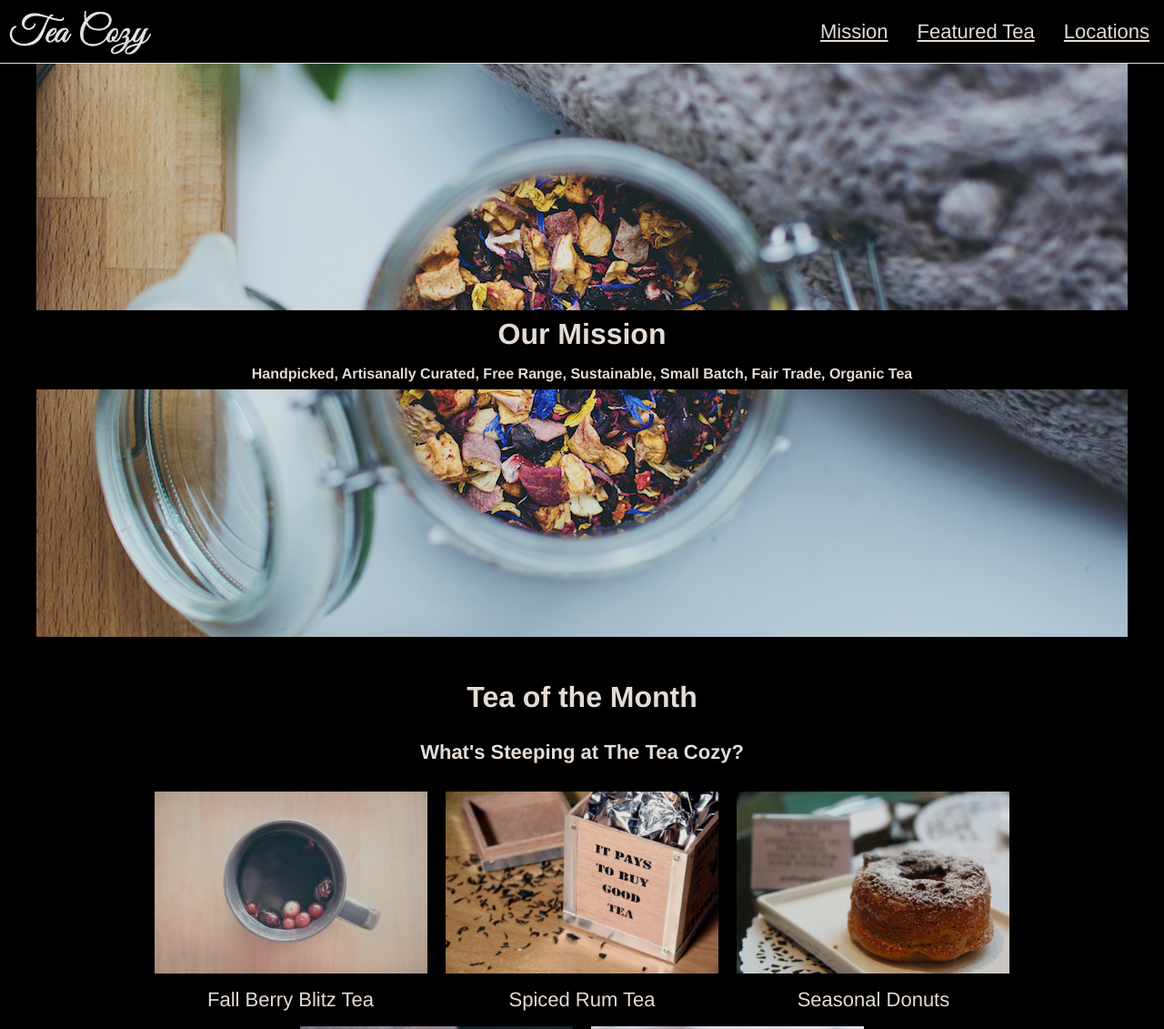
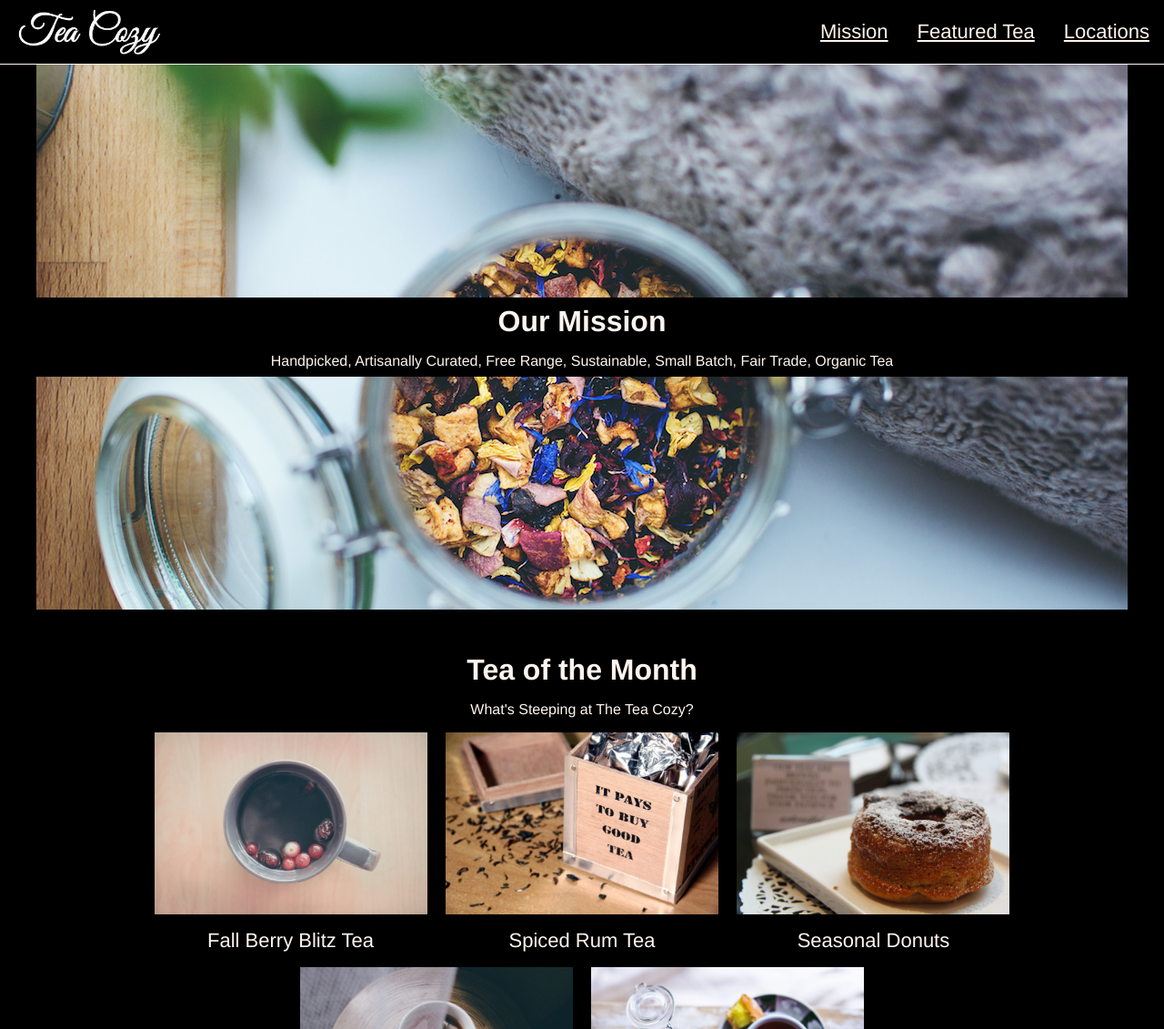
Before and after one commit to StanleyGM93/Tea-Cozy, a plain HTML site: page index.html in a window 1280 px wide. Shown: the top 1131 px of the page at 91% size. Drawn offline with Linux system fonts and the light colour scheme.

Commit message:
Made improvements to the site so it is easier to maintain and more responsive

```diff
--- a/index.html
+++ b/index.html
@@ -13,8 +13,9 @@
     <!-- Header  -->
     <header>
         <h1>
-            <a href=""><img src="./resources/Images/img-tea-cozy-logo.png" alt="Tea Cozy's logo"></a>
+            <a href="/">Tea Cozy - your one stop tea shop</a>
         </h1>
+
         <ul>
             <li><a href="#mission">Mission</a></li>
             <li><a href="#featured_tea">Featured Tea</a></li>
@@ -25,43 +26,46 @@
 
     <!-- Mission Section -->
     <article id="mission">
-        <h2>Our Mission</h2>
-        <h4>Handpicked, Artisanally Curated, Free Range, Sustainable, Small Batch, Fair Trade, Organic Tea</h4>
+        <div class="container">
+            <h2>Our Mission</h2>
+            <p>Handpicked, Artisanally Curated, Free Range, Sustainable, Small Batch, Fair Trade, Organic Tea</p>
+        </div>
     </article>
 
     <!-- Tea of the Month -->
     <article id="featured_tea">
         <h2>Tea of the Month</h2>
-        <h4>What's Steeping at The Tea Cozy?</h4>
+        <p>What's Steeping at The Tea Cozy?</p>
         <dl>
             <div class="list_item">
                 <dt>Fall Berry Blitz Tea</dt>
                 <dd>
-                    <img src="./resources/Images/img-berryblitz.jpg">
+                    <img src="./resources/Images/img-berryblitz.jpg" alt="Top down view of berries floating in tea">
                 </dd>
             </div>
             <div class="list_item">
                 <dt>Spiced Rum Tea</dt>
                 <dd>
-                    <img src="./resources/Images/img-spiced-rum.webp">
+                    <img src="./resources/Images/img-spiced-rum.webp" alt="A box of tea leaves">
                 </dd>
             </div>
             <div class="list_item">
                 <dt>Seasonal Donuts</dt>
                 <dd>
-                    <img src="./resources/Images/img-donut.jpg">
+                    <img src="./resources/Images/img-donut.jpg"
+                        alt="A donut with a chocolate center and icing sugar on top">
                 </dd>
             </div>
             <div class="list_item">
                 <dt>Myrtle Ave Tea</dt>
                 <dd>
-                    <img src="./resources/Images/img-myrtle-ave.jpg">
+                    <img src="./resources/Images/img-myrtle-ave.jpg" alt="Top down view of a cup of tea">
                 </dd>
             </div>
             <div class="list_item">
                 <dt>Bedford Bizarre Tea</dt>
                 <dd>
-                    <img src="./resources/Images/img-bedford-bizarre.webp">
+                    <img src="./resources/Images/img-bedford-bizarre.webp" alt="A cup of tea with a side of sugar">
                 </dd>
             </div>
         </dl>
@@ -73,28 +77,31 @@
         <ul>
             <li>
                 <h3>Downtown</h3>
+                <p>
+                    384 West 4th St<br>
+                    Suite 108<br>
+                    Portland, Maine<br>
+                </p>
+                <a href="">Click here for map to our Downtown location</a>
             </li>
-            <li>384 West 4th St</li>
-            <li>Suite 108</li>
-            <li>Portland, Maine</li>
-        </ul>
-
-        <ul>
             <li>
                 <h3>East Bayside</h3>
+                <p>
+                    3433 Phisherman's Avenue<br>
+                    (Northwest Corner)<br>
+                    Portland, Maine<br>
+                </p>
+                <a href="">Click here for map to our East Bayside location</a>
             </li>
-            <li>3433 Phisherman's Avenue</li>
-            <li>(Northwest Corner)</li>
-            <li>Portland, Maine</li>
-        </ul>
-
-        <ul>
             <li>
                 <h3>Oakdale</h3>
+                <p>
+                    515 Crescent Avenue<br>
+                    Second Floor<br>
+                    Portland, Maine<br>
+                </p>
+                <a href="">Click here for map to our Oakdale location</a>
             </li>
-            <li>515 Crescent Avenue</li>
-            <li>Second Floor</li>
-            <li>Portland, Maine</li>
         </ul>
     </article>
 
@@ -102,10 +109,10 @@
     <footer>
         <div class="contact_information">
             <h2>The Tea Cozy</h2>
-            <h5>contact@theteacozy.com</h5>
-            <h5>917-555-8904</h5>
+            <p><a href="mailto: contact@theteacozy.com">contact@theteacozy.com</a></p>
+            <p><a href="tel:+19175558904">917-555-8904</a></p>
         </div>
-        <h5 id="copyright">copyright The Tea Cozy 2017</h5>
+        <p id="copyright">copyright The Tea Cozy 2017</p>
     </footer>
 </body>
 
--- a/styles/general.css
+++ b/styles/general.css
@@ -1,7 +1,8 @@
+/* Chose to ignore 0.9 opacity across the page for simplicity and performance */
+
 body {
     background-color: black;
     color: seashell;
-    opacity: 0.9;
     font-family: Helvetica, sans-serif;
     text-align: center;
     margin: 0;
@@ -9,4 +10,23 @@ body {
 
 h2 {
     font-size: 2rem;
+    margin-block-end: 1rem;
+    margin-block-start: 0;
 }
+
+img {
+    max-width: 100%;
+}
+
+ul {
+    list-style-type: none;
+    padding-inline-start: 0;
+}
+
+p:last-child {
+    margin-block-end: 0;
+}
+
+a {
+    color: inherit;
+}
--- a/styles/header.css
+++ b/styles/header.css
@@ -1,41 +1,39 @@
 header {
-    height: 4.3125rem; /* 69px */
-    padding-inline-start: 0.625rem;
-    position: fixed;
+    position: sticky;
+    inset-block-start: 0;
+    inset-inline-start: 0;
+    inset-inline-end: 0;
     z-index: 1;
-    background-color: black;
-    top: 0;
-    width: 100%;
-    border-bottom: 1px solid seashell;
     display: flex;
     flex-direction: row;
-    flex-wrap: nowrap;
     justify-content: space-between;
+    align-items: center;
     padding: 0;
+    padding-inline-start: 0.625rem;
+    border-bottom: 1px solid seashell;
+    background-color: black;
 }
 
 header h1 {
-    display: inline-block;
-    max-height: 3rem;
-    margin-block: auto;
+    margin: 0;
     margin-inline-start: 0.625rem;
 }
 
-header > h1 > a {
-    display: inline-block;
-    max-height: 50px;
-}
-
-header img {
-    aspect-ratio: 264/84;
-    max-width: 100%;
-    max-height: inherit;
+header h1 a {
+    display: block;
+    text-indent: -9999px;
+    overflow: hidden;
+    white-space: nowrap;
+    height: 50px;
+    width: 157px;
+    background-image: url('../resources/Images/img-tea-cozy-logo.png');
+    background-size: contain;
+    background-repeat: no-repeat;
 }
 
 header ul {
     display: inline-flex;
     flex-direction: row;
-    flex-wrap: nowrap;
     justify-content: center;
     align-items: center;
     gap: 2rem;
--- a/styles/mission.css
+++ b/styles/mission.css
@@ -1,25 +1,23 @@
 #mission {
-    height: 43.75rem; /*700px */
+    margin-block-start: 0;
+    margin-block-end: 3rem;
+    margin-inline-start: auto;
+    margin-inline-end: auto;
+    padding: 16rem 0;
+    max-width: 1200px;
     background-image: url(../resources/Images/img-mission-background.jpg);
     background-repeat: no-repeat;
     background-size: cover;
-    max-width: 1200px;
-    margin: 0 auto;
-    display: grid;
-    align-content: center;
-    margin-block-end: 3rem;
+
 }
 
-#mission::before {
-    content: '';
-    display: block;
-    margin-block-start: 69px;
+.container {
+    margin-block-start: auto;
+    margin-block-end: auto;
+    padding-block-start: 0.5rem;
+    padding-block-end: 0.5rem;
+    padding-inline-start: 1rem;
+    padding-inline-end: 1rem;
+    color: seashell;
+    background-color: black;
 }
-
-#mission h2,
-#mission h4 {
-    background-color: black;
-    margin-block: auto;
-    padding-block: 0.5rem;
-    padding-inline: 1rem;
-}
--- a/styles/reset.css
+++ /dev/null
@@ -1,9 +0,0 @@
-ul {
-    list-style-type: none;
-    padding-left: 0;
-
-}
-
-a {
-    color: inherit;
-}
--- a/styles/styles.css
+++ b/styles/styles.css
@@ -1,4 +1,3 @@
-@import url(./reset.css);
 @import url(./general.css);
 @import url(./header.css);
 @import url(./mission.css);
```
Also changed, not shown: styles/locations.css (+0 -10 lines).
